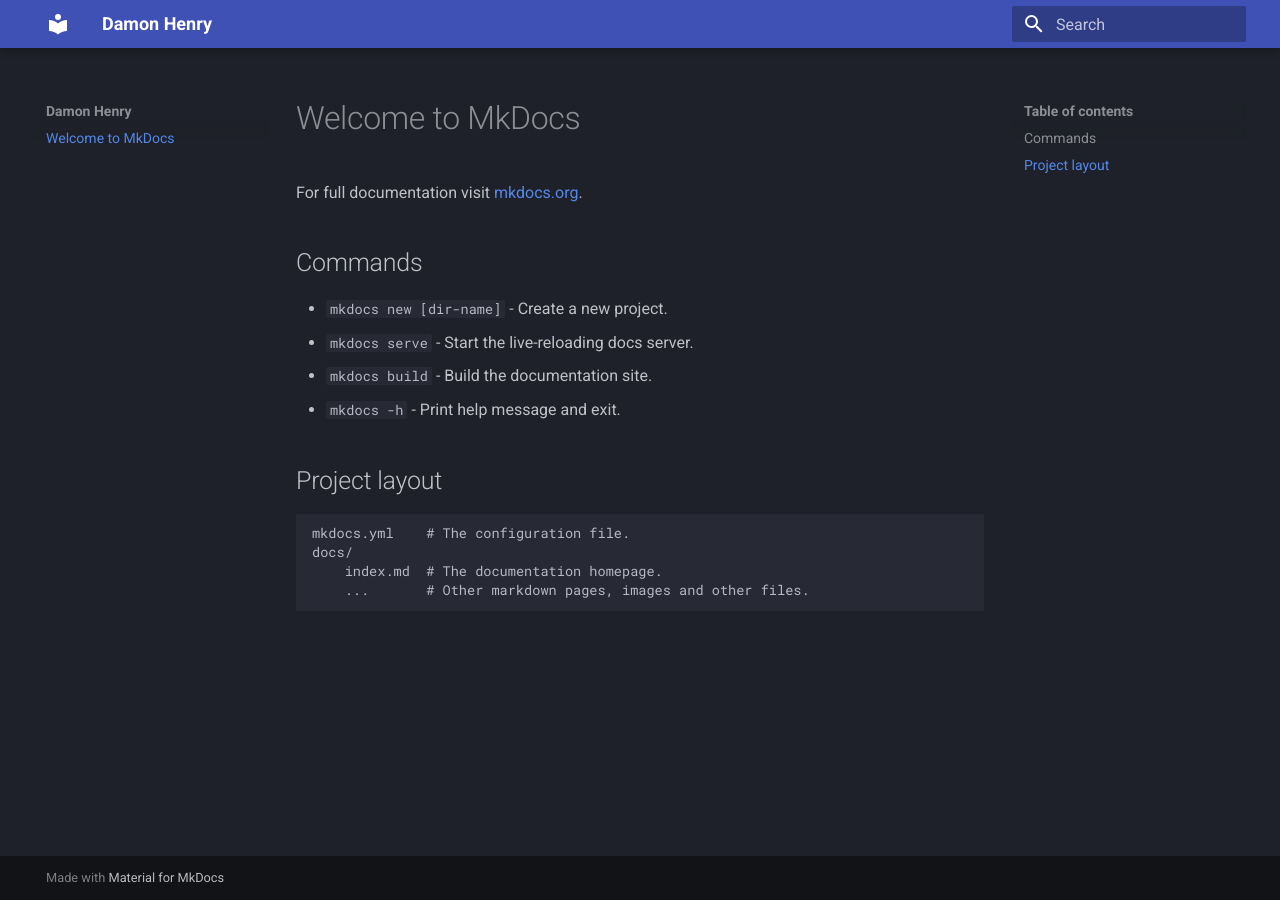
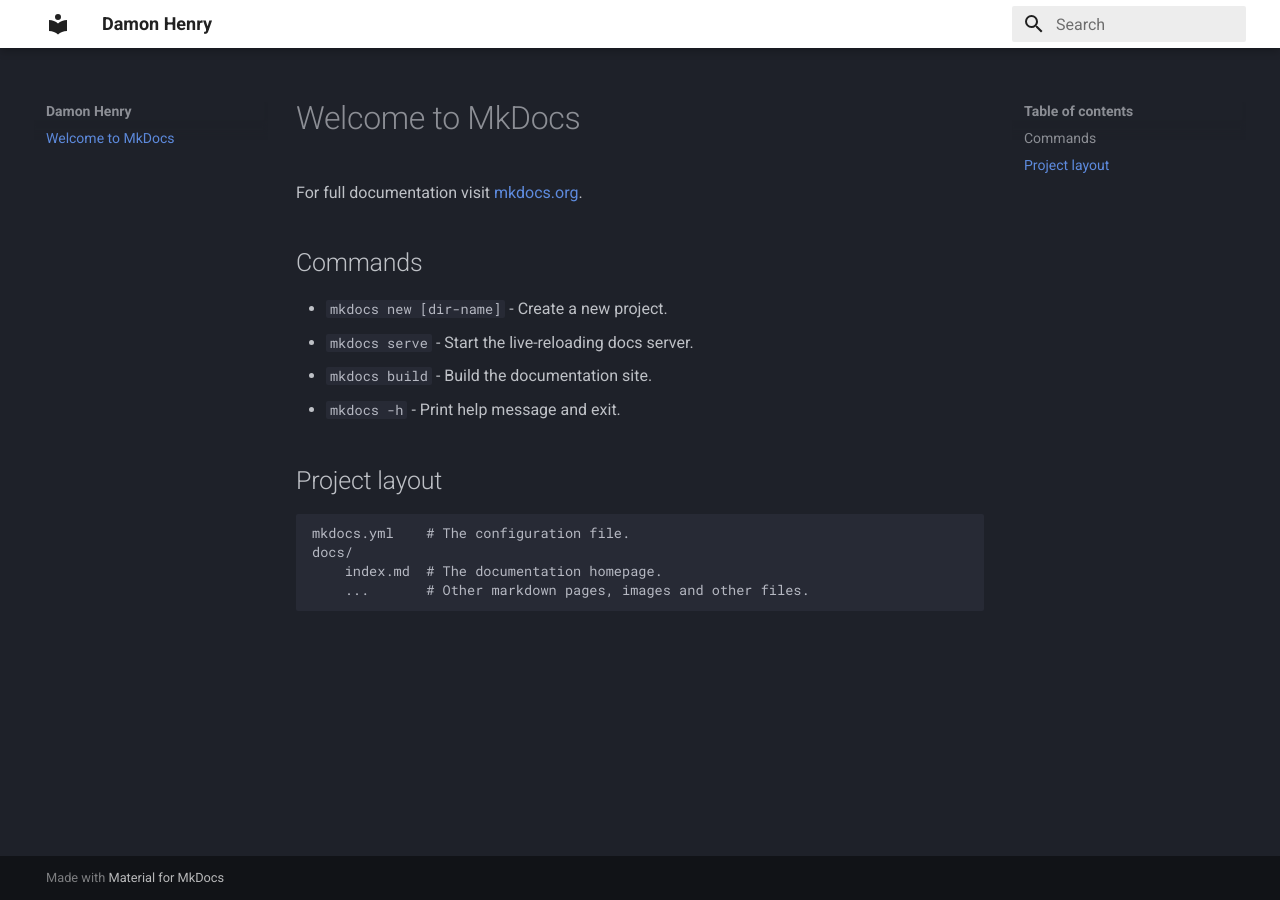
Before and after one commit to romanumero/romanumero.github.io, an MkDocs documentation site: the page built from docs/index.md, in a window 1280 px wide. Built offline with MkDocs 1.6.1 and Material for MkDocs 9.7.7, drawn with Linux system fonts in a browser that asks for light colours.

Commit message:
changed color header

```diff
--- a/mkdocs.yml
+++ b/mkdocs.yml
@@ -4,3 +4,4 @@
   name: material
   palette:
     scheme: slate
+    primary: white
```
